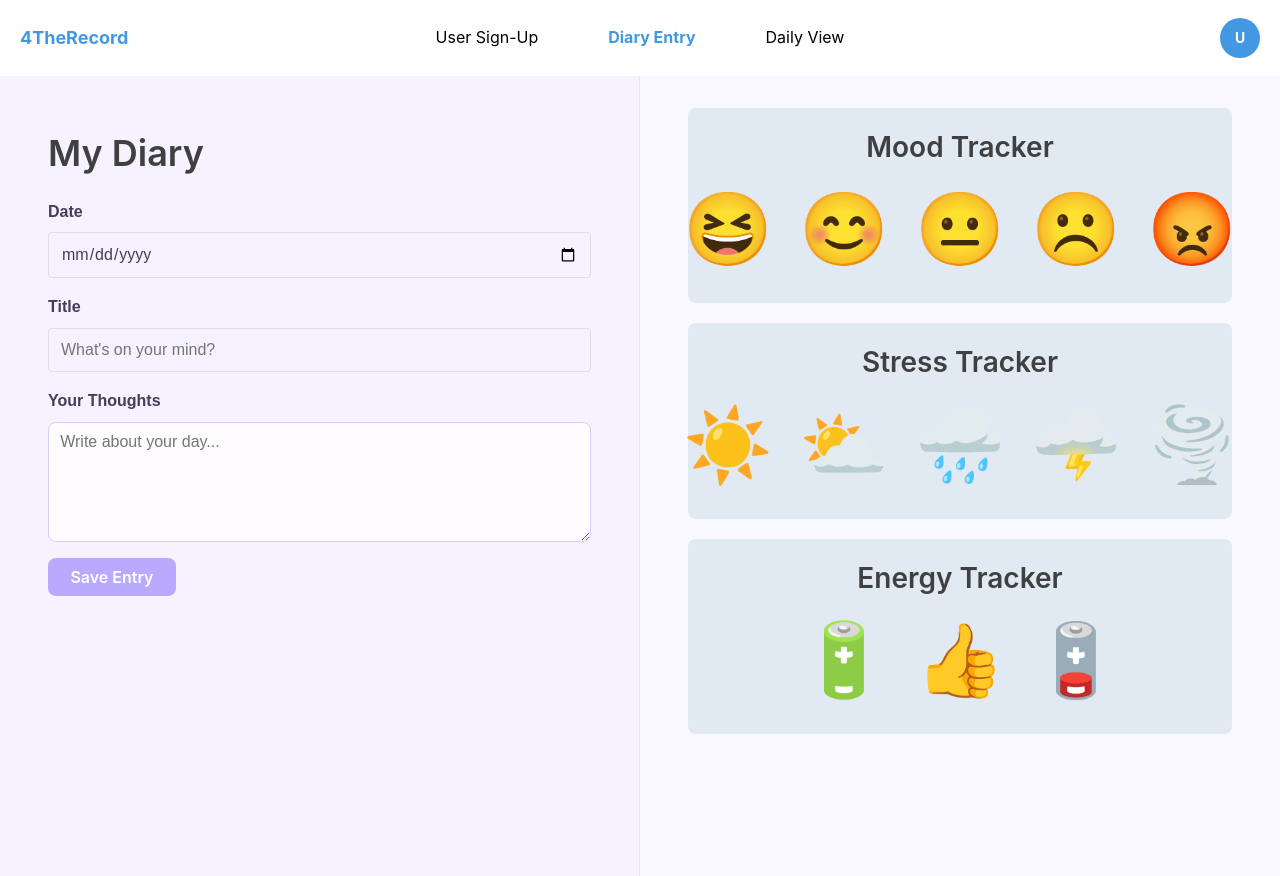
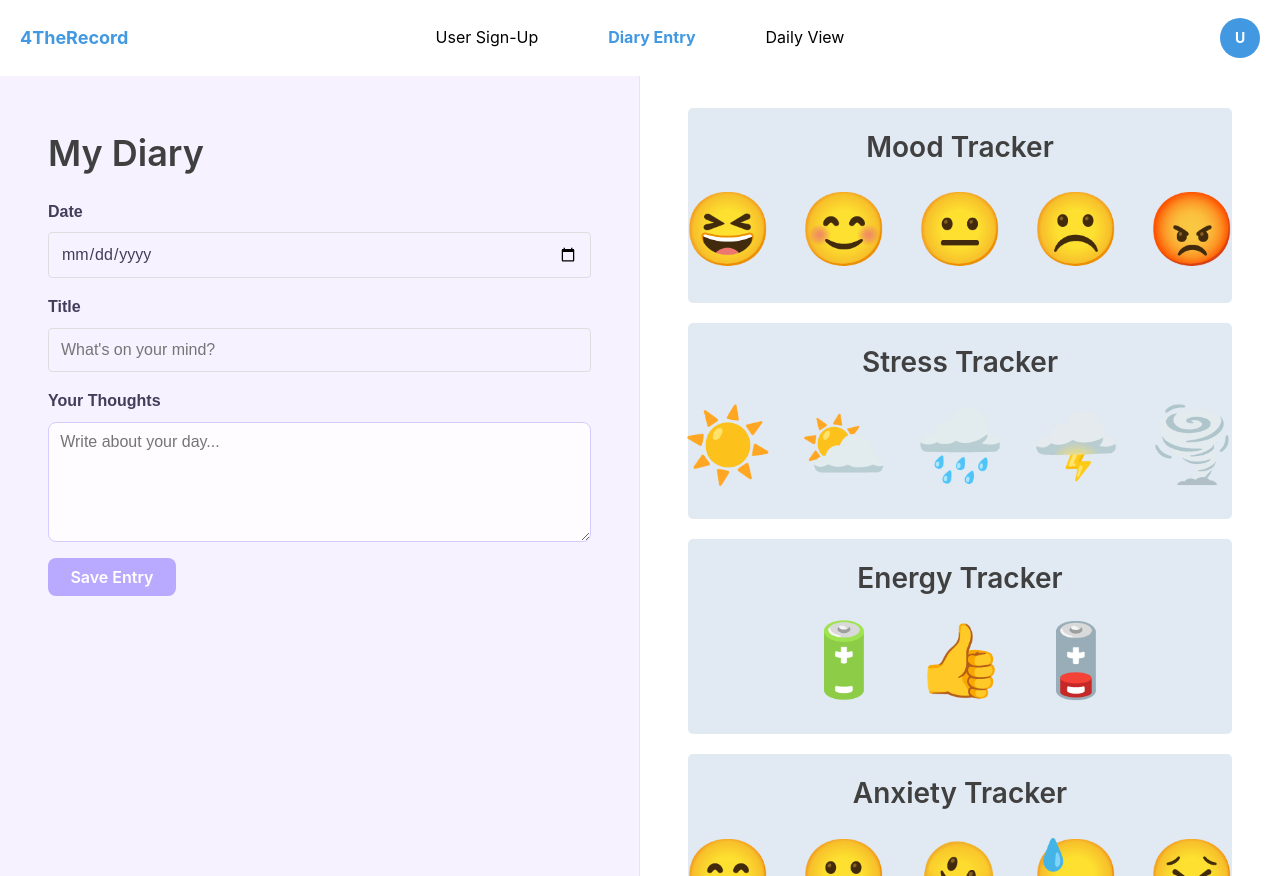
Before and after one commit to ncoronac/4TheRecord, a React (Vite) app in the folder packages/react-frontend/: page / in a window 1280 px wide. Both pictures are taken after a click on the element "Diary Entry". Built offline with nearby package versions, Linux system fonts and the light colour scheme.

Commit message:
oops forgot the anxiety tracker

```diff
--- a/packages/react-frontend/src/DiaryEntry.css
+++ b/packages/react-frontend/src/DiaryEntry.css
@@ -22,7 +22,7 @@
 
 .mood-tracker {
     width: 50%;
-    background-color: #f9f7ff;
+    background-color: white;
     padding: 2rem 3rem;
     box-sizing: border-box;
     overflow-y: auto;
--- a/packages/react-frontend/src/DiaryEntry.jsx
+++ b/packages/react-frontend/src/DiaryEntry.jsx
@@ -54,6 +54,16 @@ function DiaryEntry(props) {
                 { text: "🔋", num: 3 },
                 { text: "👍", num: 2 },
                 { text: "🪫", num: 1 }
+            ]
+        },
+        {
+            title: "Anxiety Tracker",
+            icons: [
+                { text: "😄", num: 5 },
+                { text: "😬", num: 4 },
+                { text: "🫠", num: 3 },
+                { text: "😓", num: 2 },
+                { text: "😣", num: 1 }
             ]
         }
     ]
--- a/packages/react-frontend/src/Icons.css
+++ b/packages/react-frontend/src/Icons.css
@@ -37,7 +37,7 @@
 .tracker-container {
     border: none;
     padding: 15px;
-    border-radius: 8px;
+    border-radius: 5px;
     background-color: #e1e9f2;
     margin-bottom: 20px;
 }
```
